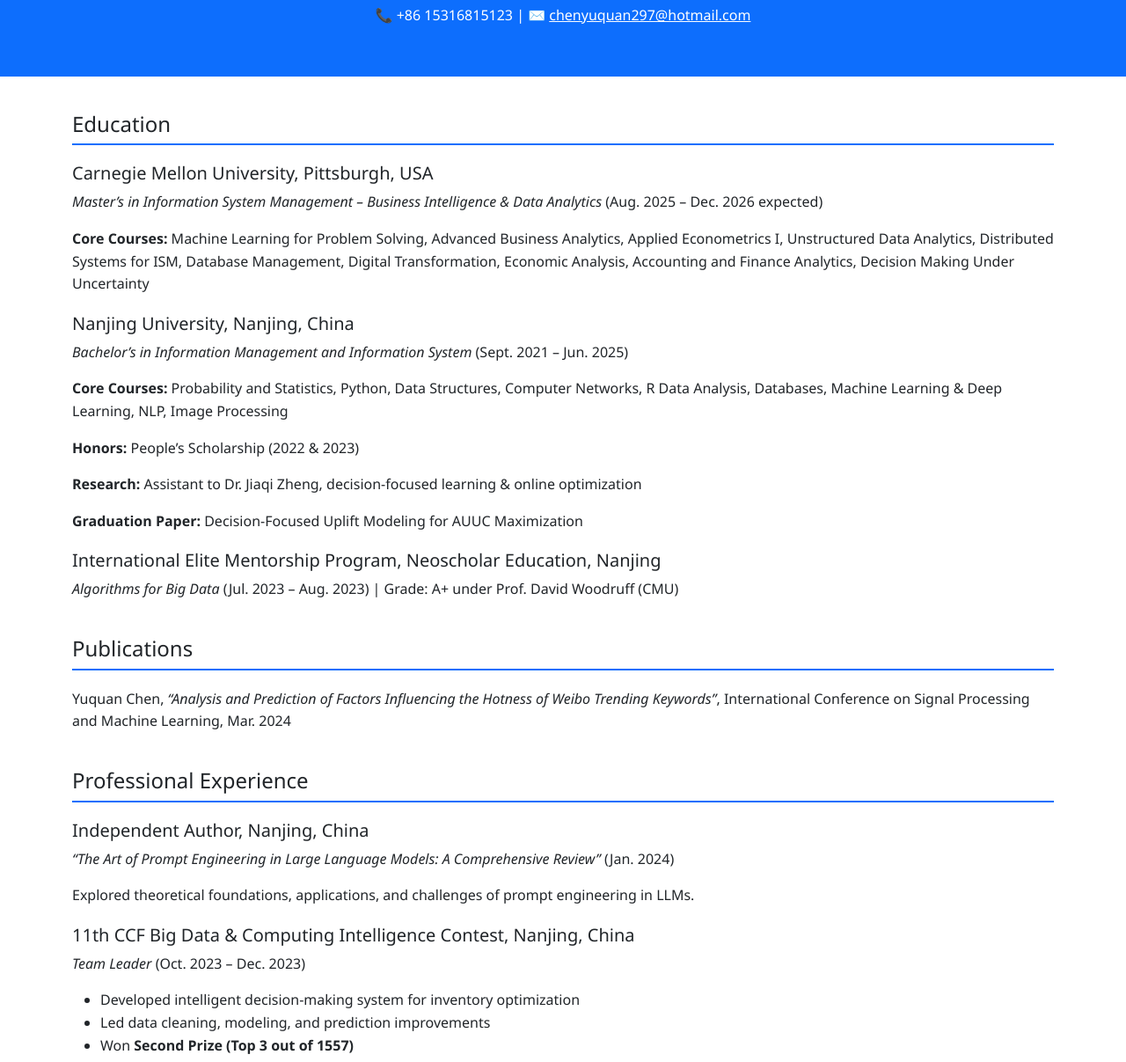
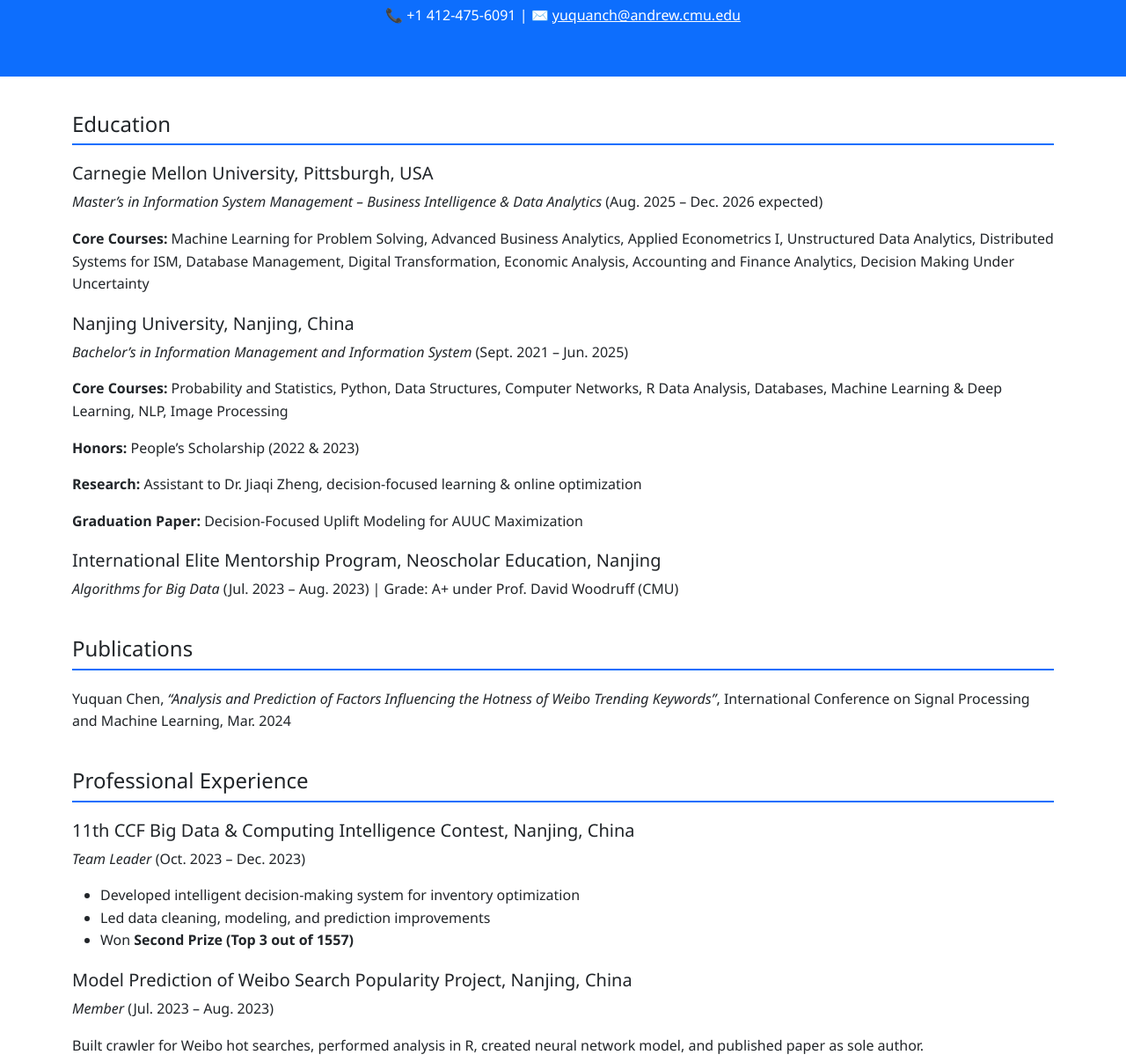
Before and after one commit to Altheac297/Althea-Yuquan-Chen.github.io, a plain HTML site: page index.html in a window 1280 px wide. Shown: the part 93-1300 px from the top of the page at 88% size. Drawn offline with nearby package versions, Linux system fonts and the light colour scheme.

Commit message:
Update index.html

```diff
--- a/index.html
+++ b/index.html
@@ -21,7 +21,7 @@
   <!-- Header -->
   <header>
     <h1>Yuquan Chen</h1>
-    <p class="contact">📞 +86 15316815123 | ✉️ <a href="mailto:chenyuquan297@hotmail.com" class="text-white">chenyuquan297@hotmail.com</a></p>
+    <p class="contact">📞 +1 412-475-6091 | ✉️ <a href="mailto:yuquanch@andrew.cmu.edu" class="text-white">yuquanch@andrew.cmu.edu</a></p>
   </header>
 
   <main class="container">
@@ -59,11 +59,6 @@
     <!-- Professional Experience -->
     <section id="experience">
       <h2>Professional Experience</h2>
-      <div class="item">
-        <h5>Independent Author, Nanjing, China</h5>
-        <p><em>“The Art of Prompt Engineering in Large Language Models: A Comprehensive Review”</em> (Jan. 2024)</p>
-        <p>Explored theoretical foundations, applications, and challenges of prompt engineering in LLMs.</p>
-      </div>
       <div class="item">
         <h5>11th CCF Big Data & Computing Intelligence Contest, Nanjing, China</h5>
         <p><em>Team Leader</em> (Oct. 2023 – Dec. 2023)</p>
```
